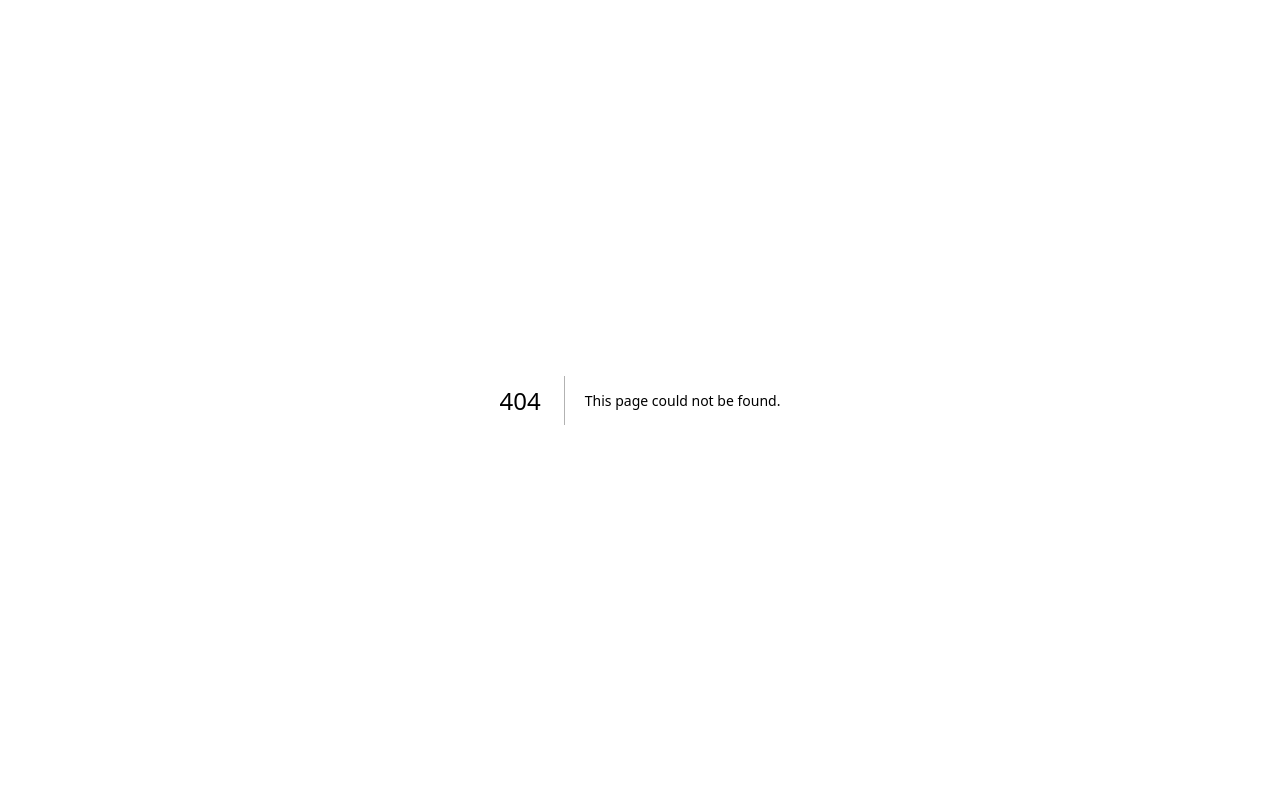
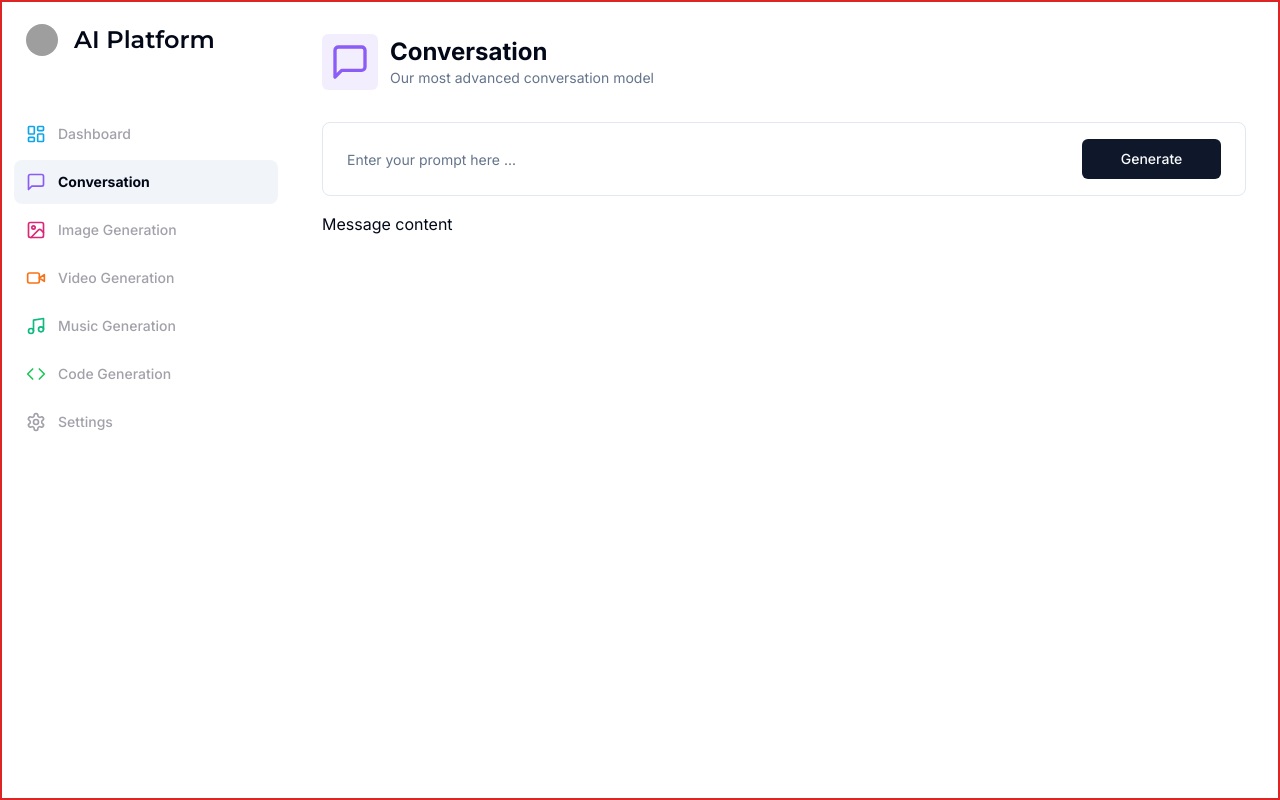
Before and after one commit to quangnvo/aiplatform, a Next.js app: page /conversation in a window 1280 px wide. Before the commit this address had no page. Built offline with nearby package versions, Linux system fonts and the light colour scheme; grey boxes are pictures that could not be loaded.

Commit message:
finish conversation UI

```diff
--- /dev/null
+++ b/app/(dashboard)/(routes)/conversation/constants.ts
@@ -0,0 +1,7 @@
+import * as z from "zod";
+
+export const formSchema = z.object({
+  prompt: z.string().min(1, {
+    message: "Prompt is required",
+  }),
+});
--- /dev/null
+++ b/app/(dashboard)/(routes)/conversation/page.tsx
@@ -0,0 +1,86 @@
+"use client"
+
+import Heading from '@/components/Heading'
+import { MessageSquare } from 'lucide-react'
+import { useForm } from 'react-hook-form'
+import * as z from 'zod'
+import { formSchema } from './constants'
+import { zodResolver } from '@hookform/resolvers/zod'
+import {
+	Form,
+	FormControl,
+	FormDescription,
+	FormField,
+	FormItem,
+	FormLabel,
+	FormMessage,
+} from "@/components/ui/form"
+import { Input } from "@/components/ui/input"
+import { Button } from '@/components/ui/button'
+
+
+const ConversationPage = () => {
+
+	const form = useForm<z.infer<typeof formSchema>>({
+		resolver: zodResolver(formSchema),
+		defaultValues: {
+			prompt: ''
+		}
+	})
+
+	const isLoading = form.formState.isSubmitting
+
+	const onSubmit = async (values: z.infer<typeof formSchema>) => {
+		console.log(values)
+	}
+
+	return (
+		<div>
+			<Heading
+				title='Conversation'
+				description='Our most advanced conversation model'
+				icon={MessageSquare}
+				iconColor='text-violet-500'
+				bgColor='bg-violet-500/10'
+			/>
+			<div className='px-4 lg:px-8'>
+				<div>
+					<Form {...form}>
+						<form
+							onSubmit={form.handleSubmit(onSubmit)}
+							className='rounded-lg border w-full p-4 px-3 md:px-6 focus-within:shadow-sm grid grid-cols-12 gap-2'
+						>
+							<FormField
+								name='prompt'
+								render={({ field }) => (
+									<FormItem className='col-span-12 lg:col-span-10'>
+										<FormControl className='m-0 p-0'>
+											<Input
+												className='border-0 outline-none focus-visible:ring-0 focus-visible:ring-transparent'
+												disabled={isLoading}
+												placeholder='Enter your prompt here ...'
+												{...field}
+											/>
+										</FormControl>
+									</FormItem>
+								)}
+							/>
+							<Button
+								className="col-span-12 lg:col-span-2 w-full"
+								disabled={isLoading}
+							>
+								Generate
+							</Button>
+						</form>
+					</Form>
+				</div>
+
+				<div className='space-y-4 mt-4'>
+					Message content
+				</div>
+			</div>
+		</div>
+	)
+}
+
+export default ConversationPage
--- /dev/null
+++ b/components/Heading.tsx
@@ -0,0 +1,31 @@
+import { cn } from '@/lib/utils'
+import { LucideIcon } from 'lucide-react'
+import React from 'react'
+
+interface HeadingProps {
+	title: string
+	description: string
+	icon: LucideIcon
+	iconColor?: string
+	bgColor?: string
+}
+
+const Heading = ({ title, description, icon: Icon, iconColor, bgColor }: HeadingProps) => {
+	return (
+		<div className='px-4 lg:px-8 flex items-center gap-x-3 mb-8'>
+			<div className={cn("p-2 w-fit rounded-md", bgColor)}>
+				<Icon className={cn("w-10 h-10", iconColor)} />
+			</div>
+			<div>
+				<h2 className='text-2xl font-bold'>
+					{title}
+				</h2>
+				<p className='text-sm text-muted-foreground'>
+					{description}
+				</p>
+			</div>
+		</div>
+	)
+}
+
+export default Heading
--- /dev/null
+++ b/components/ui/form.tsx
@@ -0,0 +1,176 @@
+import * as React from "react"
+import * as LabelPrimitive from "@radix-ui/react-label"
+import { Slot } from "@radix-ui/react-slot"
+import {
+  Controller,
+  ControllerProps,
+  FieldPath,
+  FieldValues,
+  FormProvider,
+  useFormContext,
+} from "react-hook-form"
+
+import { cn } from "@/lib/utils"
+import { Label } from "@/components/ui/label"
+
+const Form = FormProvider
+
+type FormFieldContextValue<
+  TFieldValues extends FieldValues = FieldValues,
+  TName extends FieldPath<TFieldValues> = FieldPath<TFieldValues>
+> = {
+  name: TName
+}
+
+const FormFieldContext = React.createContext<FormFieldContextValue>(
+  {} as FormFieldContextValue
+)
+
+const FormField = <
+  TFieldValues extends FieldValues = FieldValues,
+  TName extends FieldPath<TFieldValues> = FieldPath<TFieldValues>
+>({
+  ...props
+}: ControllerProps<TFieldValues, TName>) => {
+  return (
+    <FormFieldContext.Provider value={{ name: props.name }}>
+      <Controller {...props} />
+    </FormFieldContext.Provider>
+  )
+}
+
+const useFormField = () => {
+  const fieldContext = React.useContext(FormFieldContext)
+  const itemContext = React.useContext(FormItemContext)
+  const { getFieldState, formState } = useFormContext()
+
+  const fieldState = getFieldState(fieldContext.name, formState)
+
+  if (!fieldContext) {
+    throw new Error("useFormField should be used within <FormField>")
+  }
+
+  const { id } = itemContext
+
+  return {
+    id,
+    name: fieldContext.name,
+    formItemId: `${id}-form-item`,
+    formDescriptionId: `${id}-form-item-description`,
+    formMessageId: `${id}-form-item-message`,
+    ...fieldState,
+  }
+}
+
+type FormItemContextValue = {
+  id: string
+}
+
+const FormItemContext = React.createContext<FormItemContextValue>(
+  {} as FormItemContextValue
+)
+
+const FormItem = React.forwardRef<
+  HTMLDivElement,
+  React.HTMLAttributes<HTMLDivElement>
+>(({ className, ...props }, ref) => {
+  const id = React.useId()
+
+  return (
+    <FormItemContext.Provider value={{ id }}>
+      <div ref={ref} className={cn("space-y-2", className)} {...props} />
+    </FormItemContext.Provider>
+  )
+})
+FormItem.displayName = "FormItem"
+
+const FormLabel = React.forwardRef<
+  React.ElementRef<typeof LabelPrimitive.Root>,
+  React.ComponentPropsWithoutRef<typeof LabelPrimitive.Root>
+>(({ className, ...props }, ref) => {
+  const { error, formItemId } = useFormField()
+
+  return (
+    <Label
+      ref={ref}
+      className={cn(error && "text-destructive", className)}
+      htmlFor={formItemId}
+      {...props}
+    />
+  )
+})
+FormLabel.displayName = "FormLabel"
+
+const FormControl = React.forwardRef<
+  React.ElementRef<typeof Slot>,
+  React.ComponentPropsWithoutRef<typeof Slot>
+>(({ ...props }, ref) => {
+  const { error, formItemId, formDescriptionId, formMessageId } = useFormField()
+
+  return (
+    <Slot
+      ref={ref}
+      id={formItemId}
+      aria-describedby={
+        !error
+          ? `${formDescriptionId}`
+          : `${formDescriptionId} ${formMessageId}`
+      }
+      aria-invalid={!!error}
+      {...props}
+    />
+  )
+})
+FormControl.displayName = "FormControl"
+
+const FormDescription = React.forwardRef<
+  HTMLParagraphElement,
+  React.HTMLAttributes<HTMLParagraphElement>
+>(({ className, ...props }, ref) => {
+  const { formDescriptionId } = useFormField()
+
+  return (
+    <p
+      ref={ref}
+      id={formDescriptionId}
+      className={cn("text-sm text-muted-foreground", className)}
+      {...props}
+    />
+  )
+})
+FormDescription.displayName = "FormDescription"
+
+const FormMessage = React.forwardRef<
+  HTMLParagraphElement,
+  React.HTMLAttributes<HTMLParagraphElement>
+>(({ className, children, ...props }, ref) => {
+  const { error, formMessageId } = useFormField()
+  const body = error ? String(error?.message) : children
+
+  if (!body) {
+    return null
+  }
+
+  return (
+    <p
+      ref={ref}
+      id={formMessageId}
+      className={cn("text-sm font-medium text-destructive", className)}
+      {...props}
+    >
+      {body}
+    </p>
+  )
+})
+FormMessage.displayName = "FormMessage"
+
+export {
+  useFormField,
+  Form,
+  FormItem,
+  FormLabel,
+  FormControl,
+  FormDescription,
+  FormMessage,
+  FormField,
+}
--- /dev/null
+++ b/components/ui/input.tsx
@@ -0,0 +1,25 @@
+import * as React from "react"
+
+import { cn } from "@/lib/utils"
+
+export interface InputProps
+  extends React.InputHTMLAttributes<HTMLInputElement> {}
+
+const Input = React.forwardRef<HTMLInputElement, InputProps>(
+  ({ className, type, ...props }, ref) => {
+    return (
+      <input
+        type={type}
+        className={cn(
+          "flex h-10 w-full rounded-md border border-input bg-background px-3 py-2 text-sm ring-offset-background file:border-0 file:bg-transparent file:text-sm file:font-medium placeholder:text-muted-foreground focus-visible:outline-none focus-visible:ring-2 focus-visible:ring-ring focus-visible:ring-offset-2 disabled:cursor-not-allowed disabled:opacity-50",
+          className
+        )}
+        ref={ref}
+        {...props}
+      />
+    )
+  }
+)
+Input.displayName = "Input"
+
+export { Input }
--- /dev/null
+++ b/components/ui/label.tsx
@@ -0,0 +1,26 @@
+"use client"
+
+import * as React from "react"
+import * as LabelPrimitive from "@radix-ui/react-label"
+import { cva, type VariantProps } from "class-variance-authority"
+
+import { cn } from "@/lib/utils"
+
+const labelVariants = cva(
+  "text-sm font-medium leading-none peer-disabled:cursor-not-allowed peer-disabled:opacity-70"
+)
+
+const Label = React.forwardRef<
+  React.ElementRef<typeof LabelPrimitive.Root>,
+  React.ComponentPropsWithoutRef<typeof LabelPrimitive.Root> &
+    VariantProps<typeof labelVariants>
+>(({ className, ...props }, ref) => (
+  <LabelPrimitive.Root
+    ref={ref}
+    className={cn(labelVariants(), className)}
+    {...props}
+  />
+))
+Label.displayName = LabelPrimitive.Root.displayName
+
+export { Label }
--- a/package.json
+++ b/package.json
@@ -10,7 +10,9 @@
   },
   "dependencies": {
     "@clerk/nextjs": "^4.26.1",
+    "@hookform/resolvers": "^3.3.2",
     "@radix-ui/react-dialog": "^1.0.5",
+    "@radix-ui/react-label": "^2.0.2",
     "@radix-ui/react-slot": "^1.0.2",
     "class-variance-authority": "^0.7.0",
     "clsx": "^2.0.0",
@@ -18,8 +20,10 @@
     "next": "13.5.6",
     "react": "^18",
     "react-dom": "^18",
+    "react-hook-form": "^7.47.0",
     "tailwind-merge": "^2.0.0",
-    "tailwindcss-animate": "^1.0.7"
+    "tailwindcss-animate": "^1.0.7",
+    "zod": "^3.22.4"
   },
   "devDependencies": {
     "@types/node": "^20",
```
Also changed, not shown: 1 other file (tests, documents, lock files or other folders).
